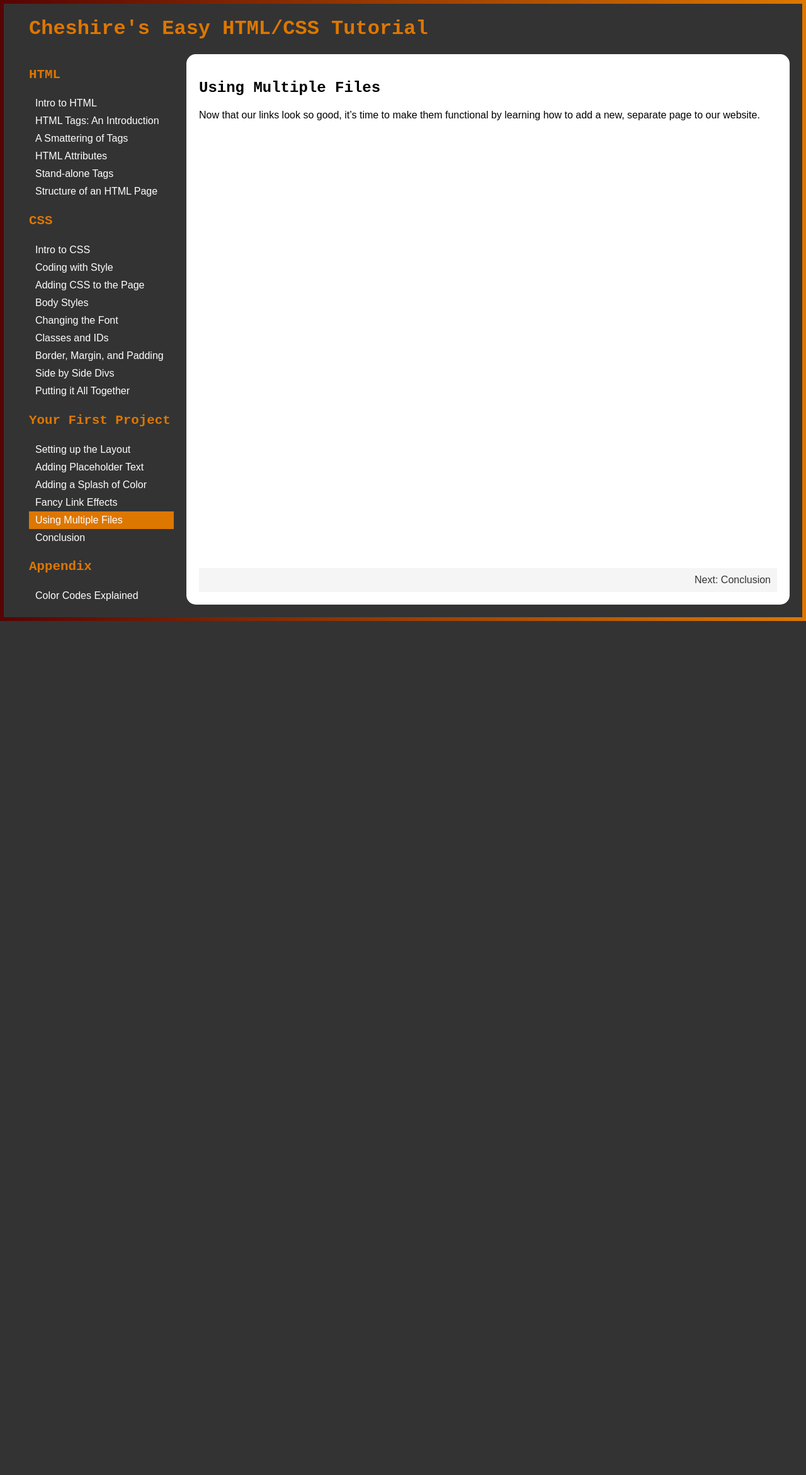
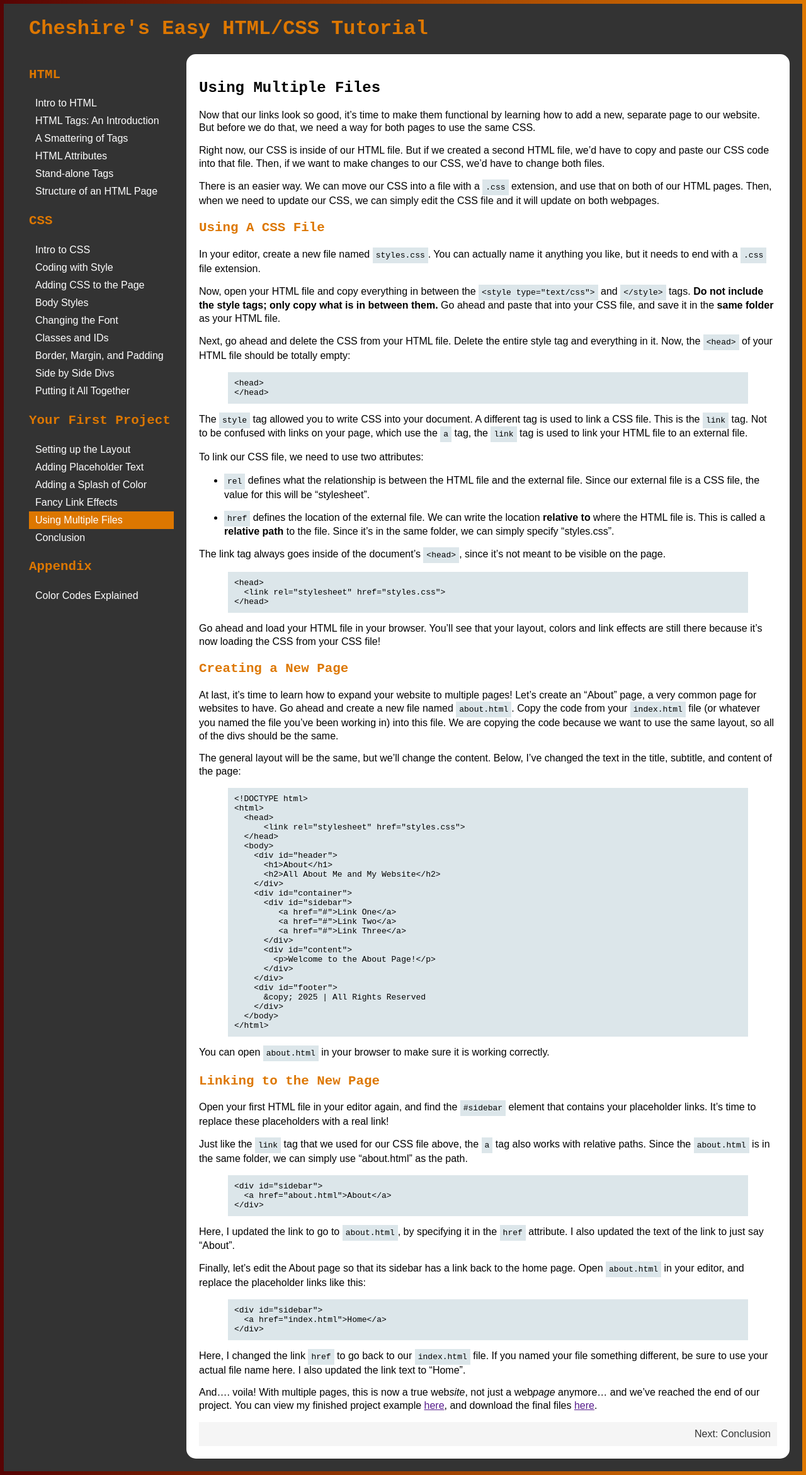
Before and after one commit to cheryllium/easy-html-css, a Jekyll site: the page built from _lessons/20-using-multiple-files.md, in a window 1280 px wide. Shown: the whole page at 63% size. Built offline with Jekyll 4.4.1, drawn with Linux system fonts in a browser that asks for light colours; before the commit the page ends 986 px from its top, so only the background shows below that.

Commit message:
Add lesson 20

````diff
--- a/_lessons/20-using-multiple-files.md
+++ b/_lessons/20-using-multiple-files.md
@@ -4,4 +4,100 @@ lesson: 20
 layout: default
 ---
 
-Now that our links look so good, it's time to make them functional by learning how to add a new, separate page to our website.
+Now that our links look so good, it's time to make them functional by learning how to add a new, separate page to our website. But before we do that, we need a way for both pages to use the same CSS.
+
+Right now, our CSS is inside of our HTML file. But if we created a second HTML file, we'd have to copy and paste our CSS code into that file. Then, if we want to make changes to our CSS, we'd have to change both files.
+
+There is an easier way. We can move our CSS into a file with a `.css` extension, and use that on both of our HTML pages. Then, when we need to update our CSS, we can simply edit the CSS file and it will update on both webpages.
+
+### Using A CSS File
+
+In your editor, create a new file named `styles.css`. You can actually name it anything you like, but it needs to end with a `.css` file extension.
+
+Now, open your HTML file and copy everything in between the `<style type="text/css">` and `</style>` tags. **Do not include the style tags; only copy what is in between them.** Go ahead and paste that into your CSS file, and save it in the **same folder** as your HTML file.
+
+Next, go ahead and delete the CSS from your HTML file. Delete the entire style tag and everything in it. Now, the `<head>` of your HTML file should be totally empty:
+
+```
+<head>
+</head>
+```
+
+The `style` tag allowed you to write CSS into your document. A different tag is used to link a CSS file. This is the `link` tag. Not to be confused with links on your page, which use the `a` tag, the `link` tag is used to link your HTML file to an external file.
+
+To link our CSS file, we need to use two attributes:
+
+- `rel` defines what the relationship is between the HTML file and the external file. Since our external file is a CSS file, the value for this will be "stylesheet".
+- `href` defines the location of the external file. We can write the location **relative to** where the HTML file is. This is called a **relative path** to the file. Since it's in the same folder, we can simply specify "styles.css".
+
+The link tag always goes inside of the document's `<head>`, since it's not meant to be visible on the page.
+
+```
+<head>
+  <link rel="stylesheet" href="styles.css">
+</head>
+```
+
+Go ahead and load your HTML file in your browser. You'll see that your layout, colors and link effects are still there because it's now loading the CSS from your CSS file!
+
+### Creating a New Page
+
+At last, it's time to learn how to expand your website to multiple pages! Let's create an "About" page, a very common page for websites to have. Go ahead and create a new file named `about.html`. Copy the code from your `index.html` file (or whatever you named the file you've been working in) into this file. We are copying the code because we want to use the same layout, so all of the divs should be the same.
+
+The general layout will be the same, but we'll change the content. Below, I've changed the text in the title, subtitle, and content of the page:
+
+```
+<!DOCTYPE html>
+<html>
+  <head>
+      <link rel="stylesheet" href="styles.css">
+  </head>
+  <body>
+    <div id="header">
+      <h1>About</h1>
+      <h2>All About Me and My Website</h2>
+    </div>
+    <div id="container">
+      <div id="sidebar">
+         <a href="#">Link One</a>
+         <a href="#">Link Two</a>
+         <a href="#">Link Three</a>
+      </div>
+      <div id="content">
+        <p>Welcome to the About Page!</p>
+      </div>
+    </div>
+    <div id="footer">
+      &copy; 2025 | All Rights Reserved
+    </div>
+  </body>
+</html>
+```
+
+You can open `about.html` in your browser to make sure it is working correctly.
+
+### Linking to the New Page
+
+Open your first HTML file in your editor again, and find the `#sidebar` element that contains your placeholder links. It's time to replace these placeholders with a real link!
+
+Just like the `link` tag that we used for our CSS file above, the `a` tag also works with relative paths. Since the `about.html` is in the same folder, we can simply use "about.html" as the path.
+
+```
+<div id="sidebar">
+  <a href="about.html">About</a>
+</div>
+```
+
+Here, I updated the link to go to `about.html`, by specifying it in the `href` attribute. I also updated the text of the link to just say "About".
+
+Finally, let's edit the About page so that its sidebar has a link back to the home page. Open `about.html` in your editor, and replace the placeholder links like this:
+
+```
+<div id="sidebar">
+  <a href="index.html">Home</a>
+</div>
+```
+
+Here, I changed the link `href` to go back to our `index.html` file. If you named your file something different, be sure to use your actual file name here. I also updated the link text to "Home".
+
+And.... voila! With multiple pages, this is now a true web*site*, not just a web*page* anymore... and we've reached the end of our project. You can view my finished project example [here](), and download the final files [here]().
````
Also changed, not shown: _lessons/16-setting-up-the-layout.md (+2 -0 lines), project/ch20/about.html (added, +23 -0 lines), project/ch20/index.html (added, +25 -0 lines), project/ch20/styles.css (added, +50 -0 lines).
